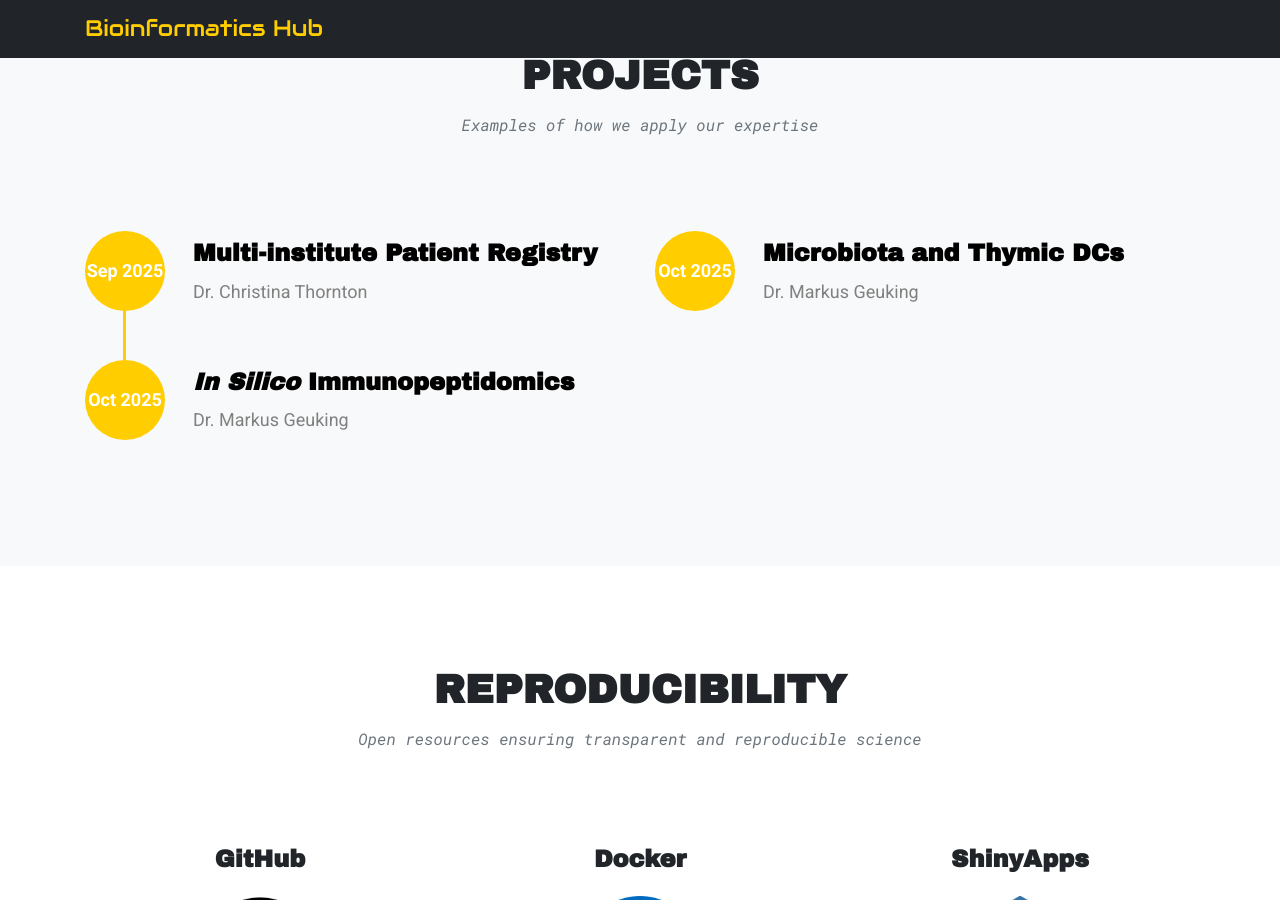
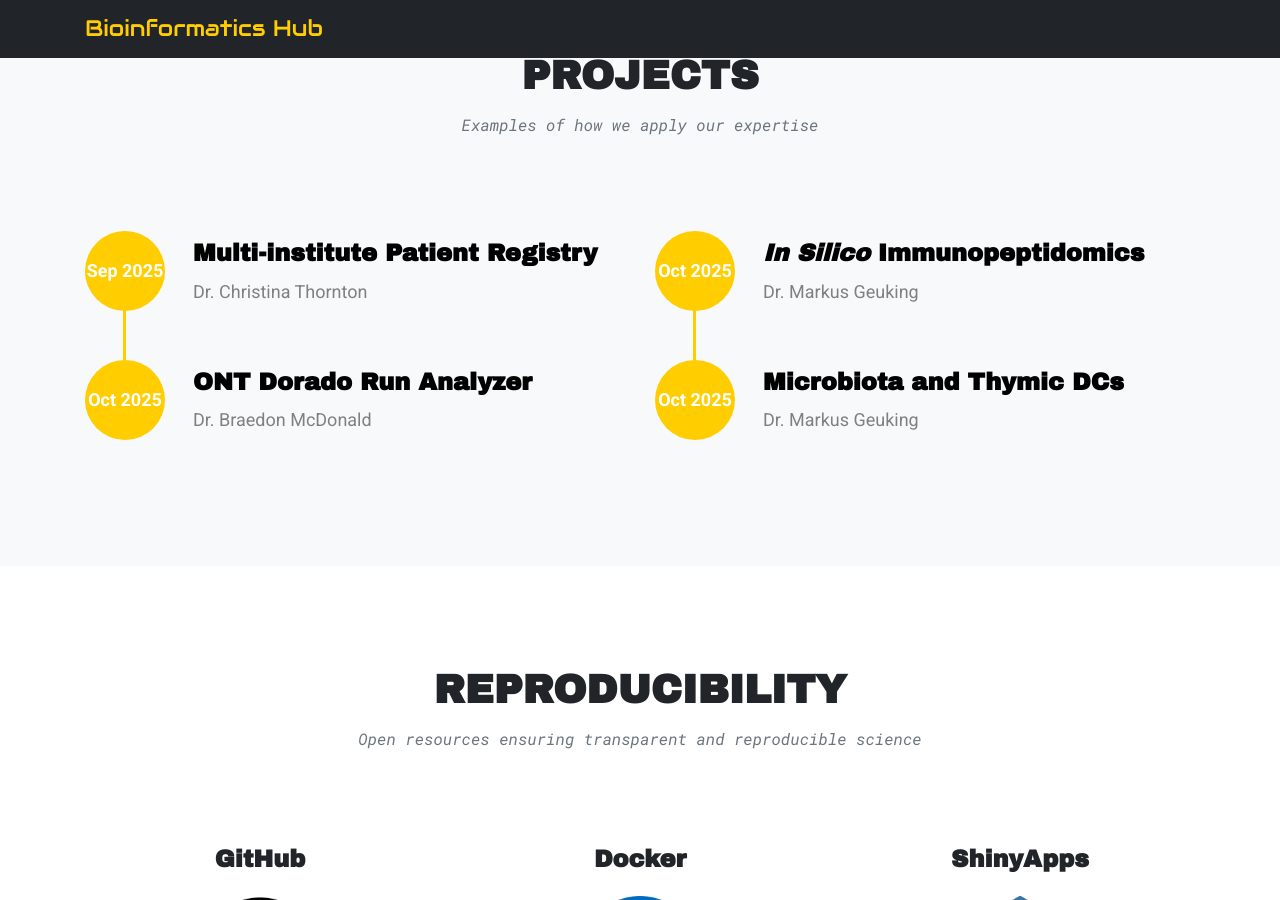
Before and after one commit to Snyder-Institute/BioinformaticsHub, a Jekyll site: the page built from index.md, in a window 1280 px wide and 900 px high, scrolled down 2258 px. Built offline with Jekyll 4.4.1, drawn with Linux system fonts in a browser that asks for light colours.

Commit message:
Updated: doradora project

```diff
--- a/_includes/projects.html
+++ b/_includes/projects.html
@@ -22,9 +22,9 @@
 
                                         <div class="timeline-wrapper">
                                                 <div class="timeline-yr"><span>Oct 2025
-                                                        </span></div><div class="timeline-info"><a href="https://bioinformatics.ucalgary.ca/NetMHCIIpan/"
-                                                                target="_blank"><h4 class="timeline-heading"><i>In Silico</i> Immunopeptidomics
-                                                                </h4></a><p class="timeline-subheading">Dr. Markus Geuking
+                                                        </span></div><div class="timeline-info"><a href="https://bioinformatics.ucalgary.ca/Doradora/"
+                                                                target="_blank"><h4 class="timeline-heading">ONT Dorado Run Analyzer
+                                                                </h4></a><p class="timeline-subheading">Dr. Braedon McDonald
                                                         </p>
                                                 </div>
                                         </div>
@@ -34,6 +34,15 @@
 
                         <div class="col-lg-6 col-12">
                                 <div class="timeline">
+
+                                        <div class="timeline-wrapper">
+                                                <div class="timeline-yr"><span>Oct 2025
+                                                        </span></div><div class="timeline-info"><a href="https://bioinformatics.ucalgary.ca/NetMHCIIpan/"
+                                                                target="_blank"><h4 class="timeline-heading"><i>In Silico</i> Immunopeptidomics
+                                                                </h4></a><p class="timeline-subheading">Dr. Markus Geuking
+                                                        </p>
+                                                </div>
+                                        </div>
 
                                         <div class="timeline-wrapper">
                                                 <div class="timeline-yr"><span>Oct 2025
```
Also changed, not shown: 1 other file.
